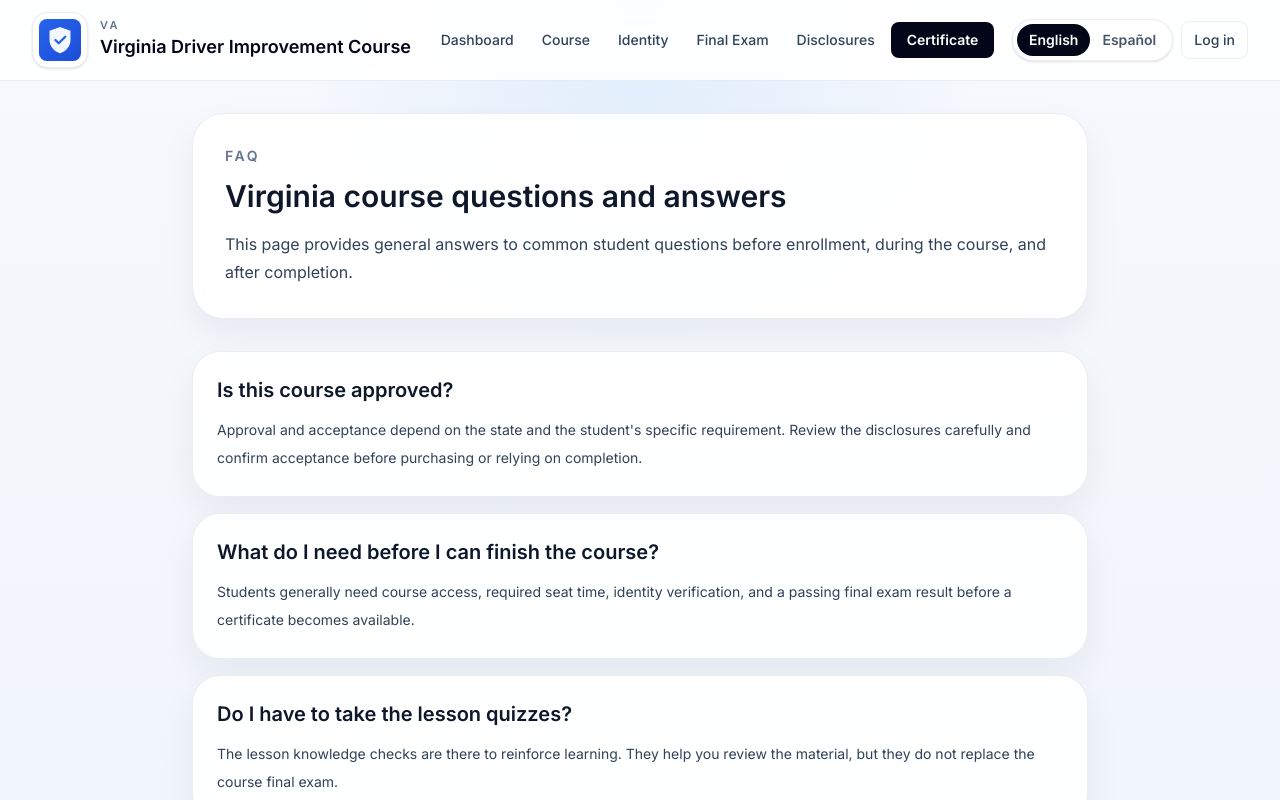
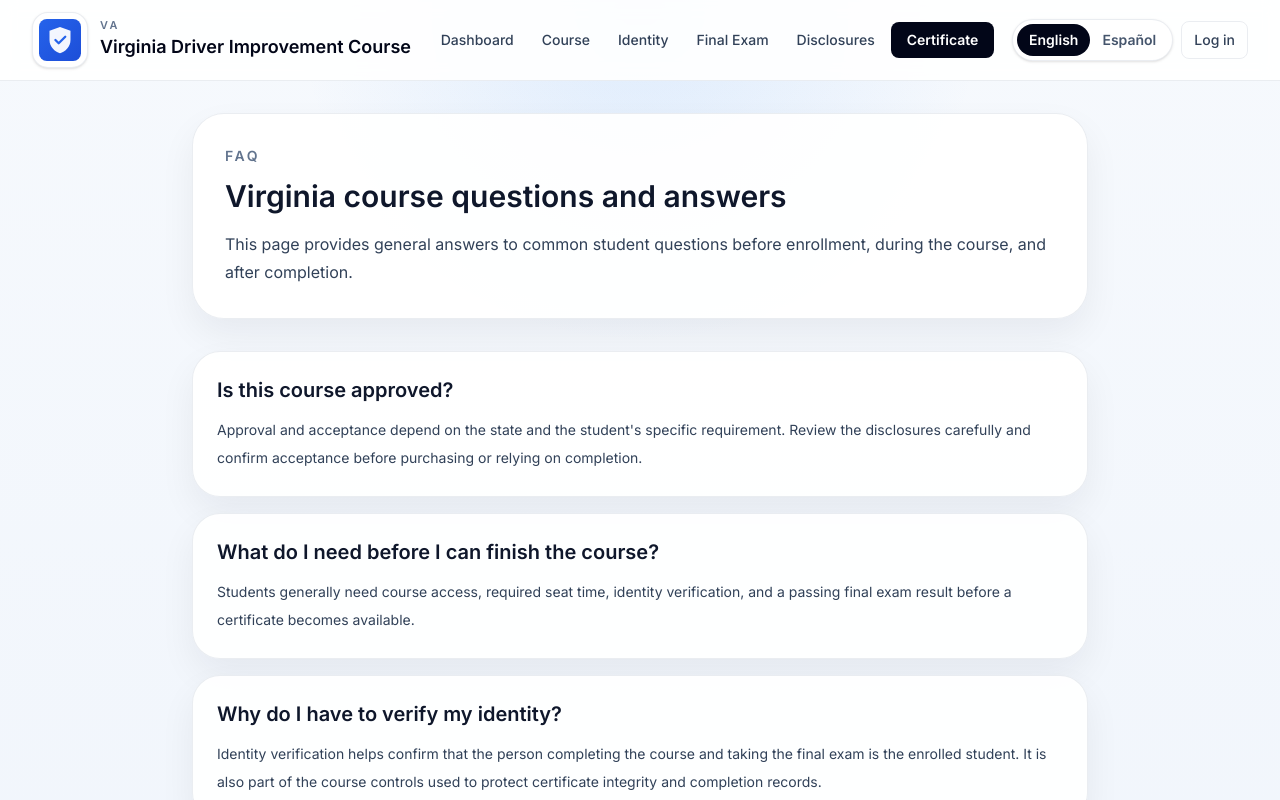
Before and after one commit to ankurfadia-ctrl/driver-course-platform, a Next.js app: page /virginia/faq in a window 1280 px wide. Shown: the top 800 px of the page. Built offline with nearby package versions, Linux system fonts and the light colour scheme; no server answers.

Commit message:
Add identity verification FAQ answer

```diff
--- a/app/[state]/faq/page.tsx
+++ b/app/[state]/faq/page.tsx
@@ -27,6 +27,11 @@ export default async function StateFaqPage({
             question: "Que necesito antes de terminar el curso?",
             answer:
               "Por lo general, los estudiantes necesitan acceso al curso, el tiempo requerido, verificacion de identidad y un resultado aprobatorio en el examen final antes de que el certificado este disponible.",
+          },
+          {
+            question: "Por que tengo que verificar mi identidad?",
+            answer:
+              "La verificacion de identidad ayuda a confirmar que la persona que esta completando el curso y tomando el examen final es el estudiante inscrito. Tambien forma parte de los controles del curso para proteger la integridad del certificado y de los registros de finalizacion.",
           },
           {
             question: "Tengo que hacer las evaluaciones de cada leccion?",
@@ -94,6 +99,11 @@ export default async function StateFaqPage({
             question: "What do I need before I can finish the course?",
             answer:
               "Students generally need course access, required seat time, identity verification, and a passing final exam result before a certificate becomes available.",
+          },
+          {
+            question: "Why do I have to verify my identity?",
+            answer:
+              "Identity verification helps confirm that the person completing the course and taking the final exam is the enrolled student. It is also part of the course controls used to protect certificate integrity and completion records.",
           },
           {
             question: "Do I have to take the lesson quizzes?",
```
